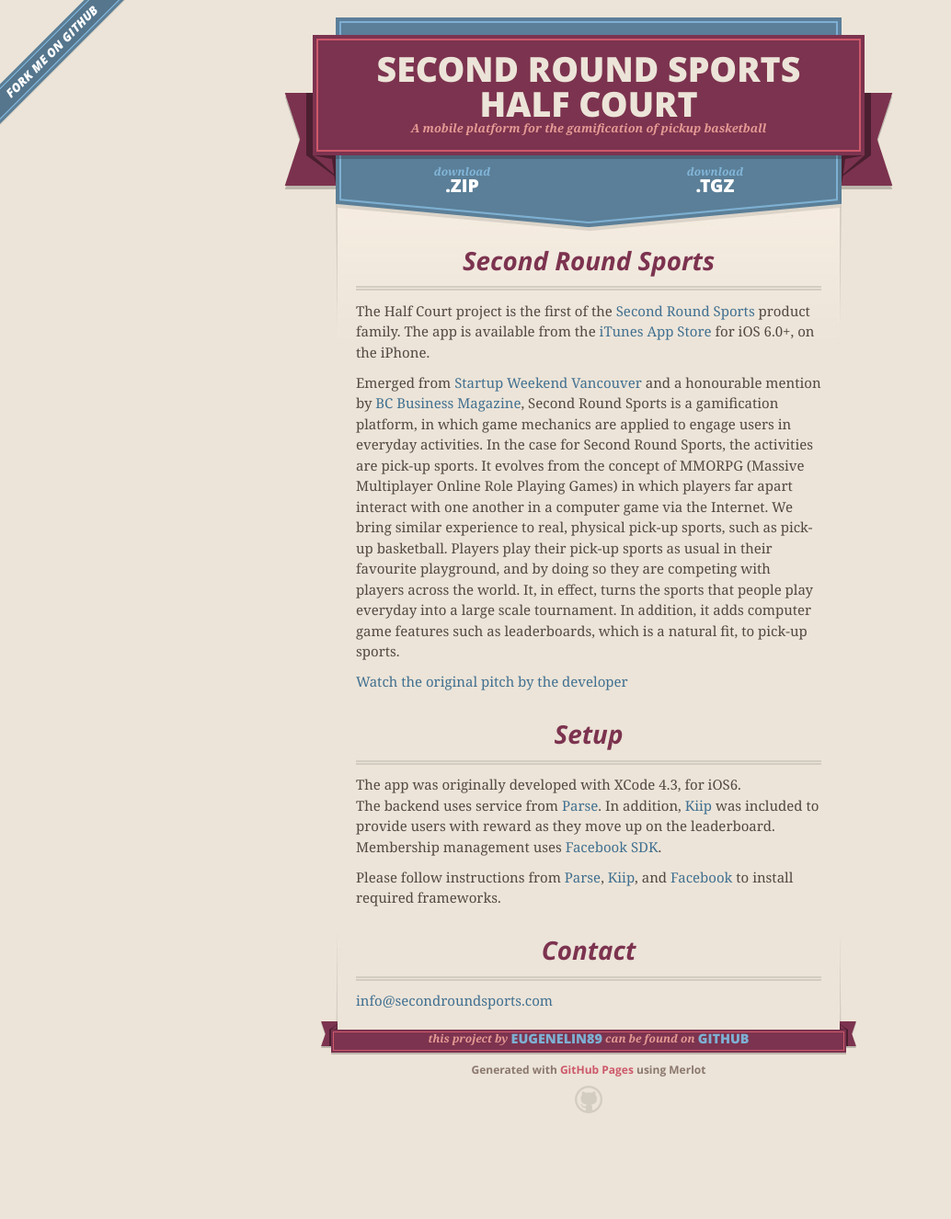
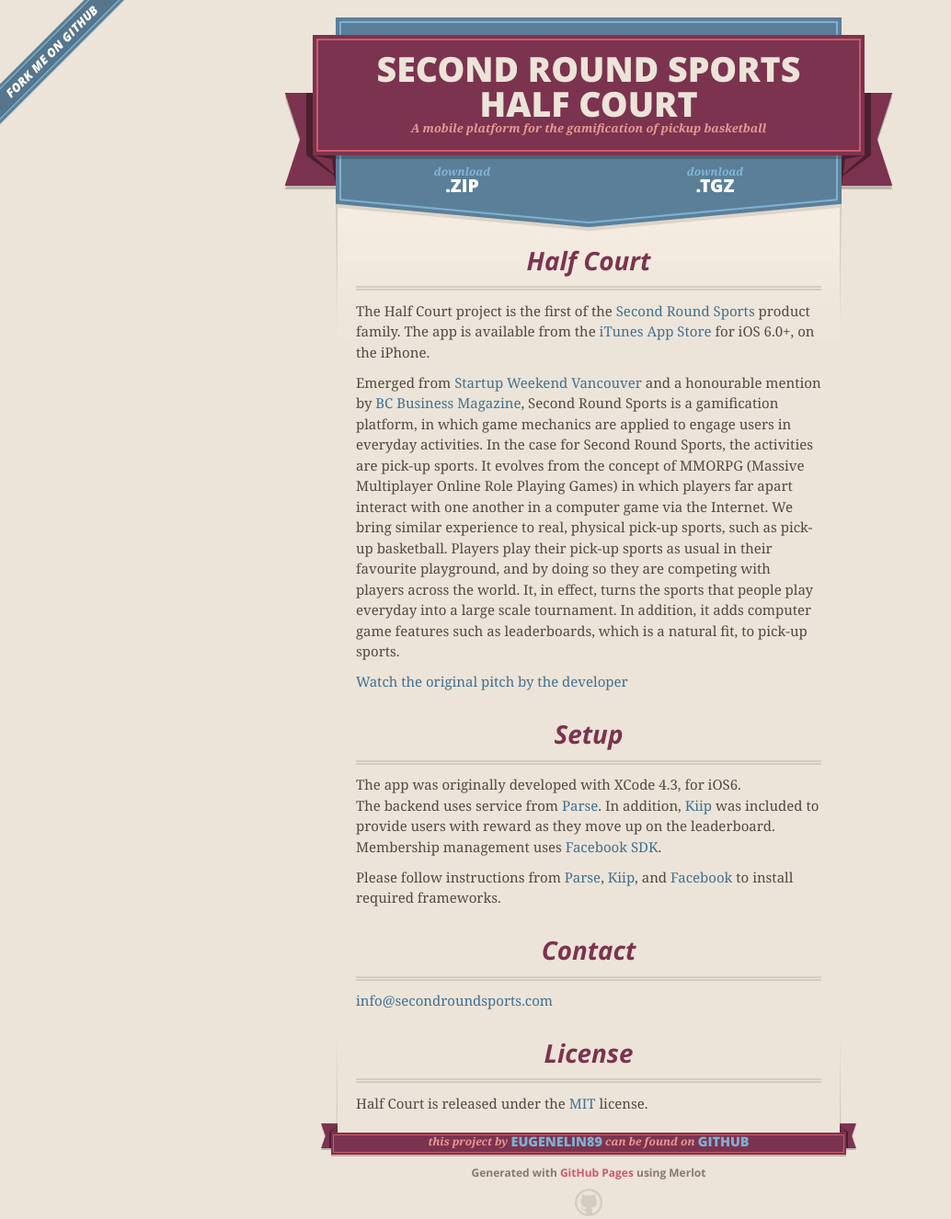
Before and after one commit to eugenelin89/SecondRoundSports_HalfCourt, a plain HTML site: page index.html in a window 1280 px wide. Shown: the whole page at 92% size, without its empty margins (0-1034 px from the left). Before the commit the page ends 1251 px from the top, so only its background shows below. Drawn offline with nearby package versions, Linux system fonts and the light colour scheme.

Commit message:
Create gh-pages branch via GitHub

```diff
--- a/index.html
+++ b/index.html
@@ -47,7 +47,7 @@
 
       <section id="main_content">
         <h1>
-<a name="second-round-sports" class="anchor" href="#second-round-sports"><span class="octicon octicon-link"></span></a>Second Round Sports</h1>
+<a name="half-court" class="anchor" href="#half-court"><span class="octicon octicon-link"></span></a>Half Court</h1>
 
 <p>The Half Court project is the first of the <a href="http://secondroundsports.com/">Second Round Sports</a> product family.  The app is available from the <a href="https://itunes.apple.com/us/app/half-court/id714439453">iTunes App Store</a> for iOS 6.0+, on the iPhone.</p>
 
@@ -69,6 +69,11 @@
 <a name="contact" class="anchor" href="#contact"><span class="octicon octicon-link"></span></a>Contact</h1>
 
 <p><a href="mailto:info@secondroundsports.com">info@secondroundsports.com</a></p>
+
+<h1>
+<a name="license" class="anchor" href="#license"><span class="octicon octicon-link"></span></a>License</h1>
+
+<p>Half Court is released under the <a href="http://opensource.org/licenses/mit-license.php">MIT</a> license.</p>
       </section>
 
       <footer>
```
Also changed, not shown: params.json (+1 -1 lines).
